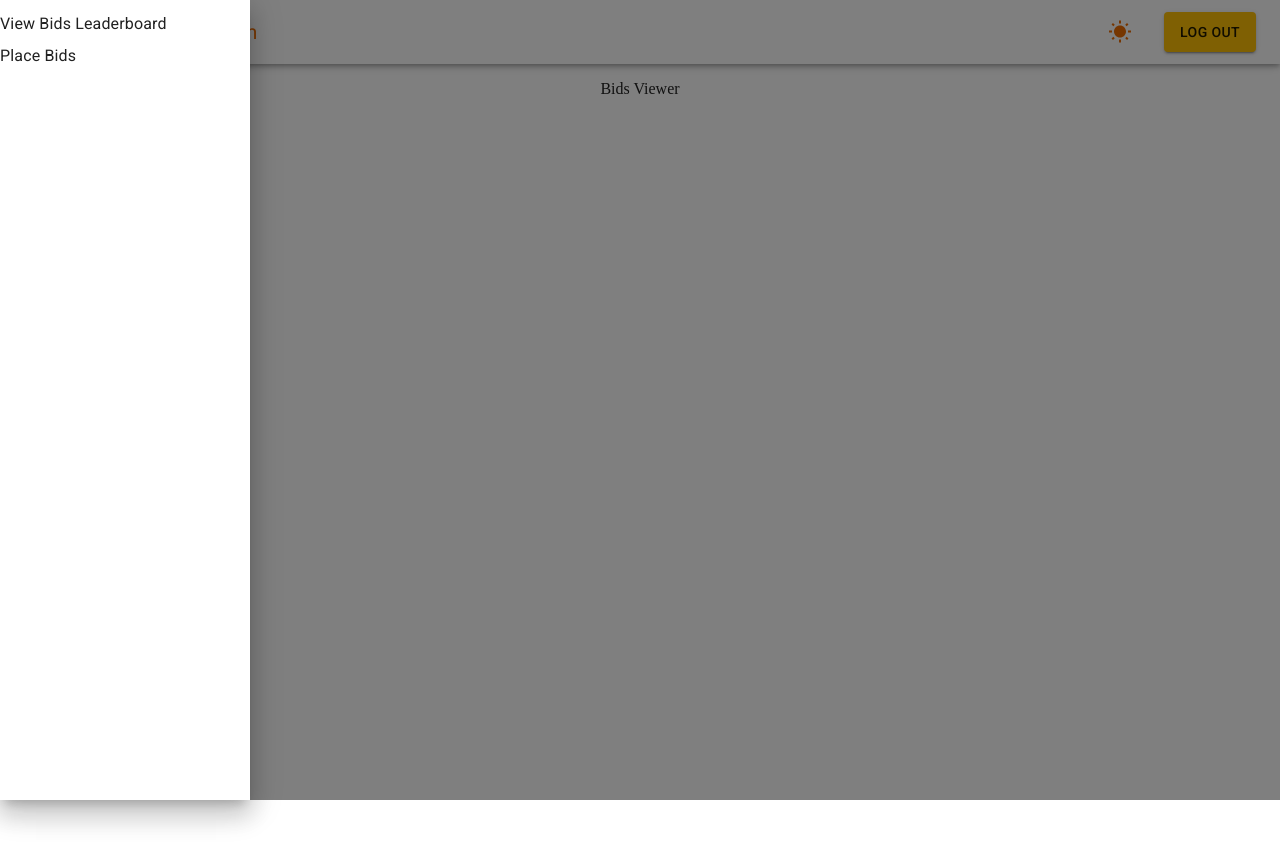
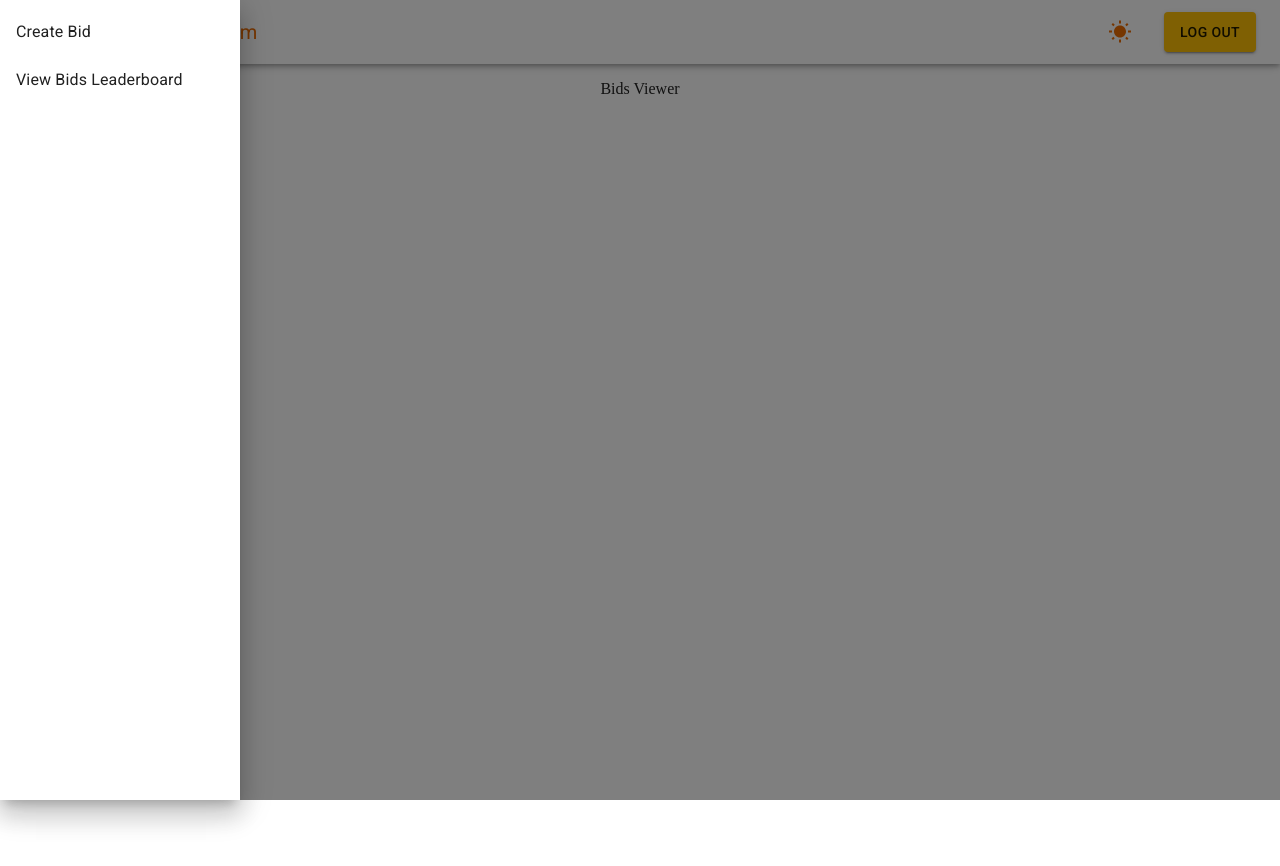
Before and after one commit to raj5036/Real-Time-Collaborative-Bidding-Engine, a React (Vite) app in the folder ui/: page /dashboard in a window 1280 px wide. Both pictures are taken after a click on the icon 25 px from the left and 32 px from the top of the page. Shown: the top 866 px of the page. Built offline with nearby package versions, Linux system fonts and the light colour scheme.

Commit message:
Sidebar styling done

```diff
--- a/ui/src/components/Sidebar/Sidebar.tsx
+++ b/ui/src/components/Sidebar/Sidebar.tsx
@@ -1,10 +1,12 @@
-import { Box, Drawer, List, ListItem, ListItemText } from "@mui/material"
+import { Drawer, List, ListItem, ListItemText } from "@mui/material"
 import React, { useContext } from "react"
 import { IUserContext } from "../../context/UserContext/Types"
 import { UserContext } from "../../context/UserContext/UserContext"
 import { USER_TYPES } from "../../utils/Constants"
 import SidebarContext from "../../context/SidebarContext/SidebarContext"
 import { ISideBarContext } from "../../context/SidebarContext/Types"
+import { DrawerItemsContainer } from "./SidebarStyles"
+import { Link } from "react-router-dom"
 
 
 const Sidebar: React.FC = () => {
@@ -12,11 +14,11 @@ const Sidebar: React.FC = () => {
 	const { sidebarOpen, setSidebarOpen } = useContext(SidebarContext) as ISideBarContext
 
 	const drawerItems = user.role === USER_TYPES.BID_CREATOR ? [
-		"Create Bid",
-		"View Bids Leaderboard",
+		{text: "Create Bid", link: "/create-bid"},
+		{text: "View Bids Leaderboard", link: "/bids-leaderboard"},
 	]: [
-		"View Bids Leaderboard",
-		"Place Bids"
+		{text: "Create Bid", link: "/create-bid"},
+		{text: "View Bids Leaderboard", link: "/bids-leaderboard"},
 	]
 
 	const toggleDrawerOpen = () => {
@@ -25,15 +27,17 @@ const Sidebar: React.FC = () => {
 
 	return (
 		<Drawer open={sidebarOpen} onClose={toggleDrawerOpen}>
-			<Box sx={{ width: 250 }} role="presentation">
+			<DrawerItemsContainer role="presentation">
 				<List>
-					{drawerItems.map((text, index) => (
-						<ListItem key={text + index} disablePadding>
-							<ListItemText primary={text} />
+					{drawerItems.map((item, index) => (
+						<ListItem key={item.text + index} className="list-item">
+							<ListItemText className="list-item-text">
+								<Link to={item.link}>{item.text}</Link>
+							</ListItemText>
 						</ListItem>
 					))}
 				</List>
-			</Box>
+			</DrawerItemsContainer>
 		</Drawer>
 	)
 }
--- a/ui/src/components/Sidebar/SidebarStyles.ts
+++ b/ui/src/components/Sidebar/SidebarStyles.ts
@@ -0,0 +1,25 @@
+import { Box } from "@mui/material";
+import { styled } from "@mui/material/styles";
+
+export const DrawerItemsContainer = styled(Box)(({ theme }) => `
+	width: ${theme.spacing(30)};
+
+	& .list-item {
+		cursor: pointer;
+
+		&:hover {
+			background-color: ${theme.palette.bgColor.primary};
+
+			a {
+				color: ${theme.palette.primary.main};
+			}
+		}
+	}
+
+	& .list-item-text {
+		& a {
+			text-decoration: none;
+			color: ${theme.palette.text.primary};
+		}
+	}
+`)
--- a/ui/src/utils/Theme.ts
+++ b/ui/src/utils/Theme.ts
@@ -2,6 +2,18 @@ import { PaletteMode } from "@mui/material";
 import { amber, blue, green, grey } from "@mui/material/colors";
 
 declare module "@mui/material/styles" {
+	interface Palette {
+		bgColor: {
+			primary: string;
+			secondary: string;
+		};
+	}
+	interface PaletteOptions {
+		bgColor?: {
+			primary?: string;
+			secondary?: string;
+		};
+	}
   interface TypeText {
 		success: string,
 		info: string,
@@ -22,6 +34,10 @@ const Theme = (mode: PaletteMode) => ({
 				success: green['A700'],
 				info: '#ed6c02',
 			},
+			bgColor: {
+				primary: grey['100'],
+				secondary: '#f5f5f5',
+			}
 		}
 		: {
 			// palette values for dark mode
@@ -37,6 +53,10 @@ const Theme = (mode: PaletteMode) => ({
 				success: green['A400'],
 				info: '#29b6f6',
 			},
+			bgColor: {
+				primary: '#fff',
+				secondary: '#f5f5f5',
+			}
 		}),
 	},
   });
```
